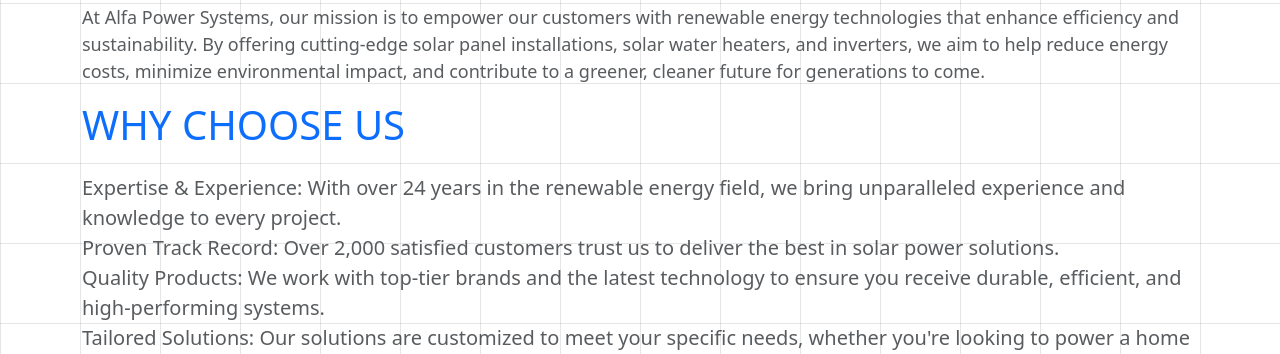
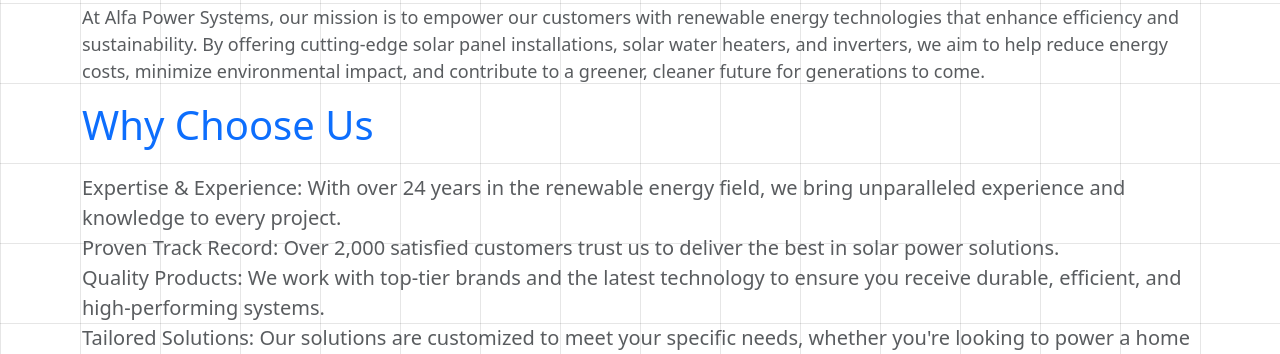
Before and after one commit to Samuel44-hue/alfapower, a Django app: page / in a window 1280 px wide. Shown: the part 1757-2111 px from the top of the page. Run offline with Django 5.2, Linux system fonts and the light colour scheme; data comes from the database, SQL or seed files in the repository; parts of the project's set-up code (start-up, migrations or seed data) failed here and were passed over.

Commit message:
home.html

```diff
--- a/Templates/home.html
+++ b/Templates/home.html
@@ -112,7 +112,7 @@
                     </p>
                 </div>
                 <div class="why-choose-us">
-                    <h1 class="display-6 text-primary mb-4">WHY CHOOSE US</h1>
+                    <h1 class="display-6 text-primary mb-4">Why Choose Us</h1>
                     <ul class="list-unstyled lead text-muted">
                         <li><strong>Expertise & Experience:</strong> With over 24 years in the renewable energy field, we bring unparalleled experience and knowledge to every project.</li>
                         <li><strong>Proven Track Record:</strong> Over 2,000 satisfied customers trust us to deliver the best in solar power solutions.</li>
@@ -241,7 +241,7 @@
                         <div class="col">
                             <h2 class="display-6">Info</h2>
                             <p><strong>Mail Id : </strong>alfapowersystems.com</p>
-                            <p><strong>Phone : </strong>+91 12345 67890</p>
+                            <p><strong>Phone : </strong>+91 9447096375</p>
                         </div>
                     </div>
                 </div>
```
